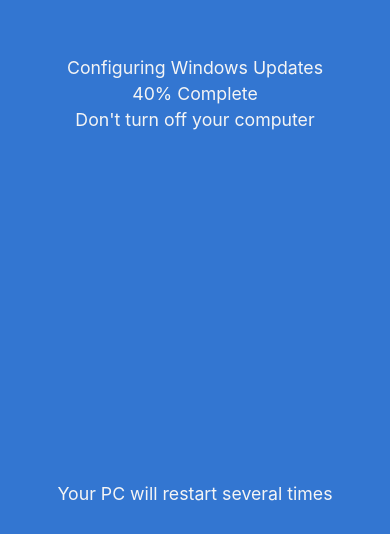
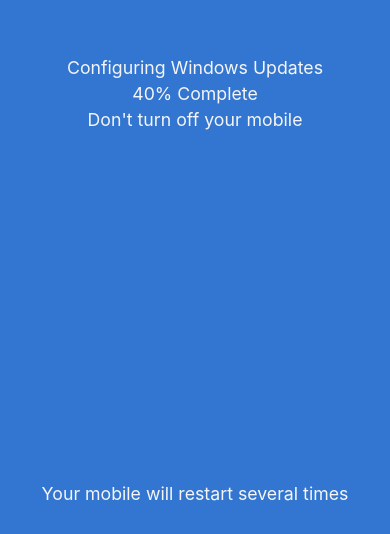
Before and after one commit to mccoyplayer/welcome, a React (Create React App) app: page /windows in a window 390 px wide. Shown: the part 310-844 px from the top of the page. Built offline with nearby package versions, Linux system fonts and the light colour scheme.

Commit message:
Better Apple Screen

```diff
--- a/src/pages/Apple/Apple.css
+++ b/src/pages/Apple/Apple.css
@@ -82,11 +82,16 @@
         overflow: hidden; /* Prevents scrolling on the entire page */
     }
 
+    .apple-logo {
+        transform: translate(-50%, -10vh); /* Adjusts the position to truly center the logo */
+    }
+
     .loader-container {
-        transform: translate(0%, -50%);
+        transform: translate(0%, -8vh);
+        width: 10vh;
     }
 
     .loader-text {
-        transform: translate(0%, -50%);
+        transform: translate(0%, -7.5vh);
     }
 }
--- a/src/pages/Windows/Windows.js
+++ b/src/pages/Windows/Windows.js
@@ -59,6 +59,17 @@
         };
     }, [textIndex, changeText]);
 
+    const [isMobile, setIsMobile] = useState(window.innerWidth < 600);
+
+    useEffect(() => {
+        const handleResize = () => {
+            setIsMobile(window.innerWidth < 600);
+        };
+
+        window.addEventListener('resize', handleResize);
+        return () => window.removeEventListener('resize', handleResize);
+    }, []);
+
     return (
         <div className="windows-container">
             <div className="windows-logo">
@@ -77,10 +88,15 @@
                 <p>{Math.min(loadPercent.toFixed(0), 100)}% Complete</p>
             </div>
             <div className="windows-loader-text-three">
-                <p>Don't turn off your computer</p>
+                <p>Don't turn off your
+                {isMobile ? ' mobile ' : ' computer '}
+                </p>
             </div>
             <div className="windows-loader-text-four">
-                <p>Your PC will restart several times</p>
+                <p>Your
+                    {isMobile ? ' mobile ' : ' PC '}
+                    will restart several times
+                </p>
             </div>
         </div>
     );
```
